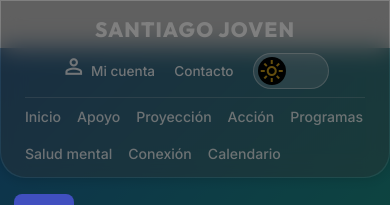
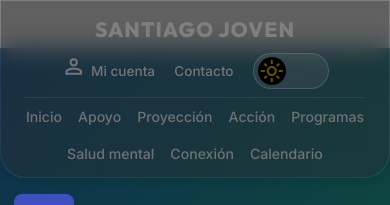
Before and after one commit to Matias311/Santiago-Joven, a React (Vite) app in the folder frontend/: page / in a window 390 px wide. Shown: the top 205 px of the page. Built offline with nearby package versions, Linux system fonts and the light colour scheme.

Commit message:
agregado del justify content

```diff
--- a/frontend/src/components/Navbar/Navbar.tsx
+++ b/frontend/src/components/Navbar/Navbar.tsx
@@ -1,8 +1,3 @@
-/**
- * @fileoverview Componente de barra de navegación principal.
- * Incluye el logo, enlaces de navegación, acceso a cuenta y toggle de modo oscuro.
- */
-
 import { Link } from "react-router-dom";
 import "../Navbar/Navbar.css";
 
--- a/frontend/src/components/pages/inicio/inicio.css
+++ b/frontend/src/components/pages/inicio/inicio.css
@@ -969,6 +969,7 @@ body {
     gap: 1rem;
     font-size: 0.82rem;
     flex-wrap: wrap;
+    justify-content: center;
   }
 
   /* Contenido principal */
```
